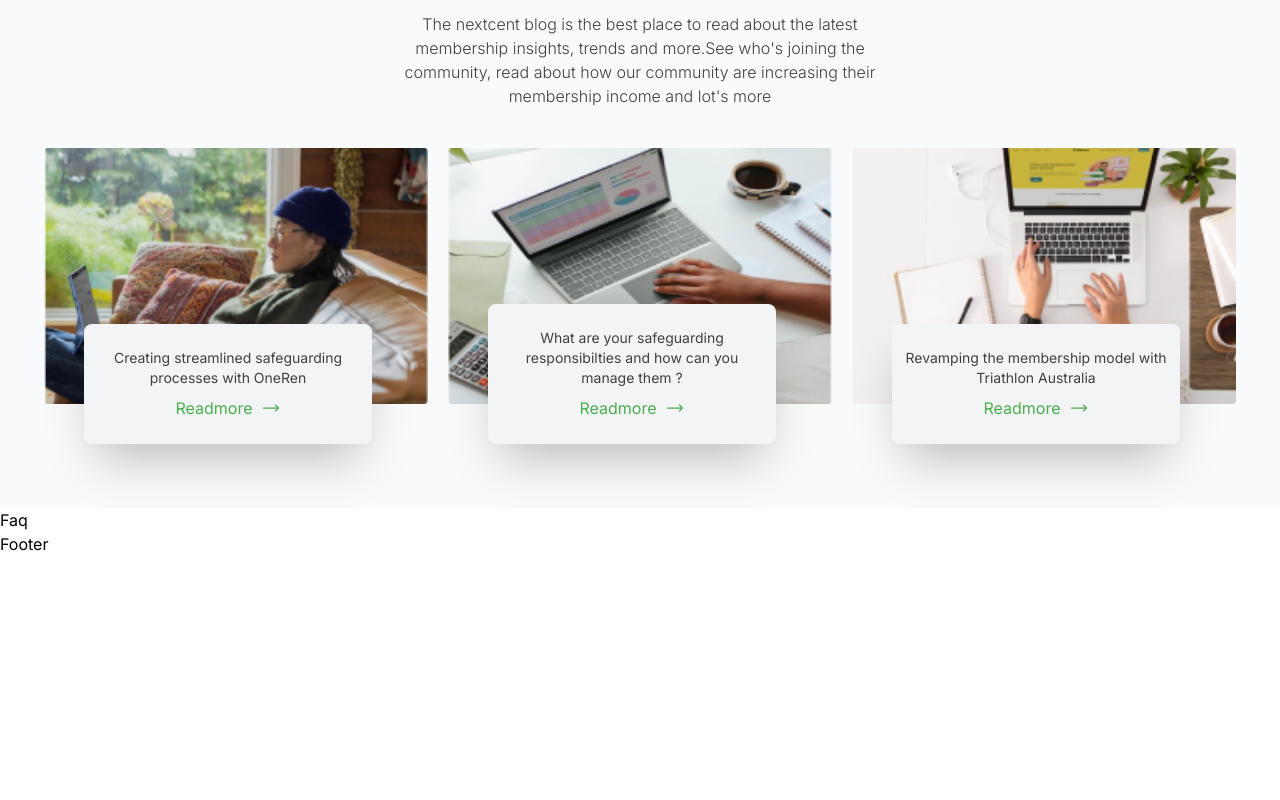
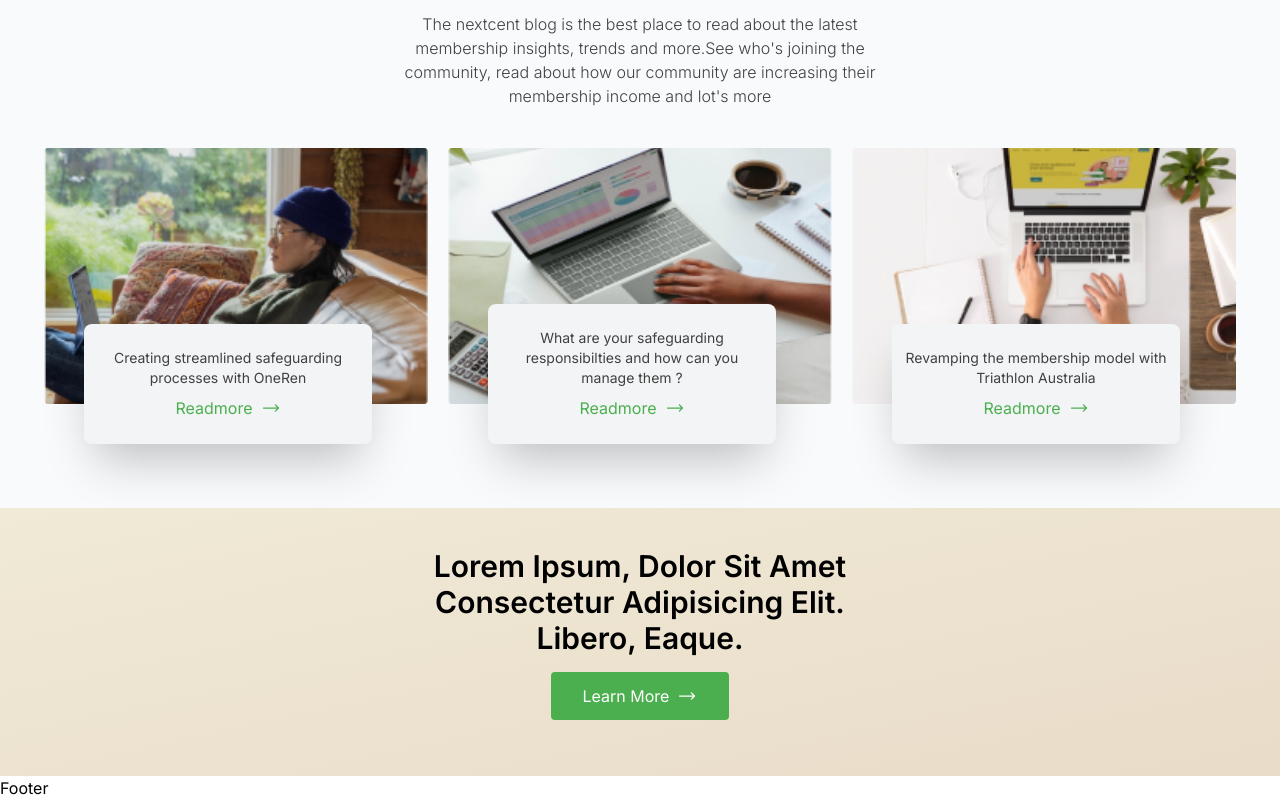
Before and after one commit to zablon-oigo/agency, a React (Vite) app: page / in a window 1280 px wide. Shown: the part 2464-3264 px from the top of the page. Before the commit the page ends 3020 px from the top, so only its background shows below. Built offline with nearby package versions, Linux system fonts and the light colour scheme.

Commit message:
Added background color and changed min height

```diff
--- a/src/components/Faq.jsx
+++ b/src/components/Faq.jsx
@@ -1,8 +1,22 @@
 import React from 'react'
-
+import { HiArrowLongRight } from "react-icons/hi2";
 function Faq() {
   return (
-    <div>Faq</div>
+    <>
+    <div className="min-h-[250px] bg-gradient-to-br from-[#F0EAD6] to-[#E9DCC9] px-10 py-10">
+        <div className="flex flex-col items-center justify-center">
+            <h2 className="w-2/5 text-3xl font-semibold text-center capitalize ">
+                Lorem ipsum, dolor sit amet consectetur adipisicing elit. Libero, eaque.
+            </h2>
+            <div className="my-4">
+                <button className="inline-flex items-center justify-center gap-2 px-8 py-3 text-base text-white capitalize transition-all duration-300 rounded itmes-center bg-brandPrimary hover:bg-neutralDGray hover:-translate-y-2">
+                    learn more
+                    <HiArrowLongRight className='text-xl'/>
+                </button>
+            </div>
+        </div>
+    </div>
+    </>
   )
 }
 
```
